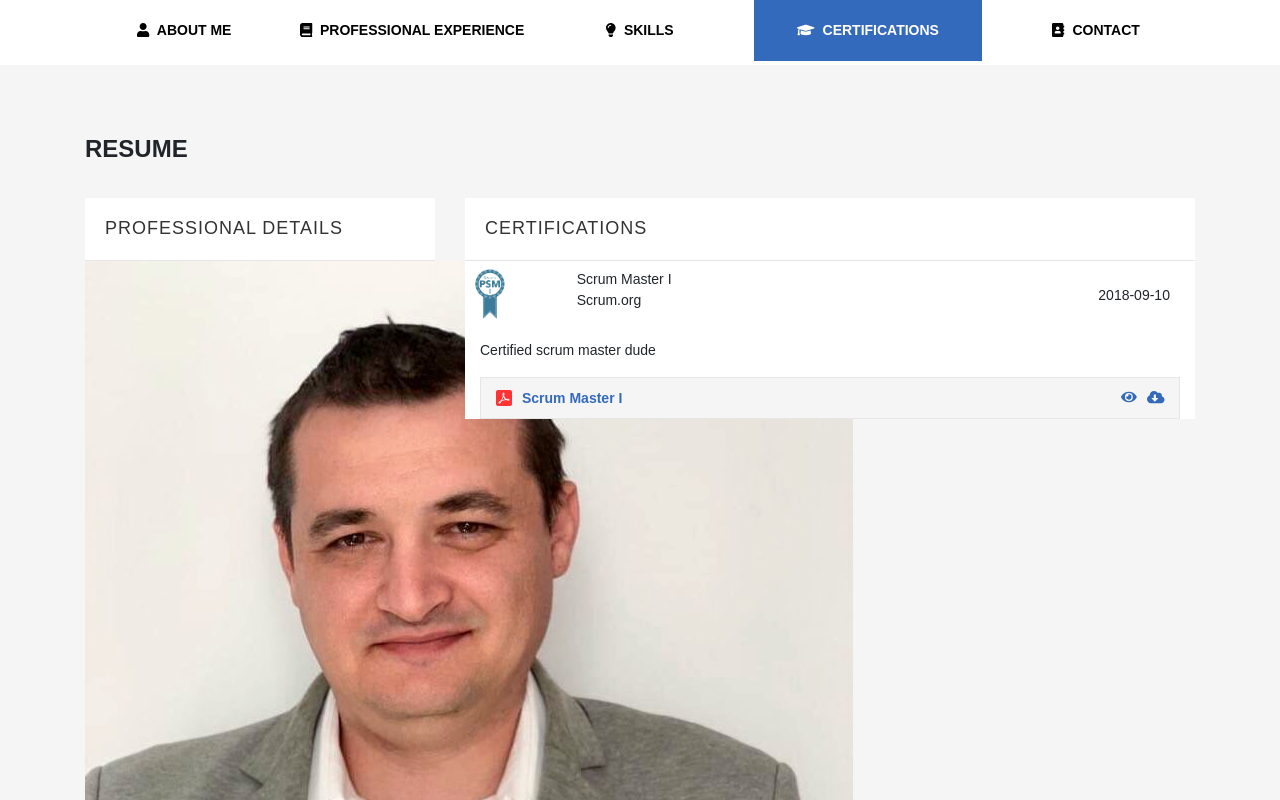
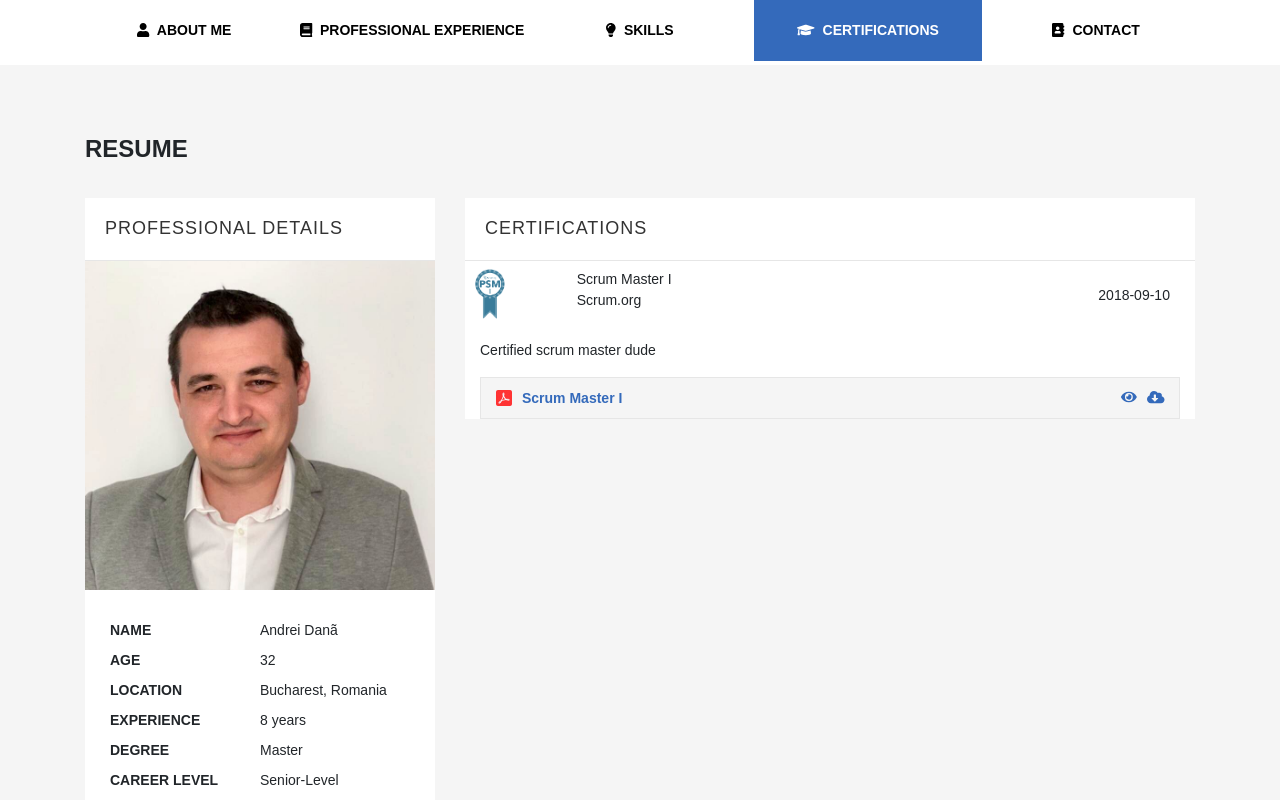
Before and after one commit to andreidana/react-cv, a React (Create React App) app: page /certifications in a window 1280 px wide. Shown: the top 800 px of the page. Built offline with nearby package versions, Linux system fonts and the light colour scheme.

Commit message:
adjust image size

```diff
--- a/src/Components/Image/Image.jsx
+++ b/src/Components/Image/Image.jsx
@@ -1,6 +1,7 @@
 import React from 'react';
+import styles from './Image.module.scss';
 
-const Image = props => <img src = { props.path } alt = "" height = { props.height }></img>
+const Image = props => <img className = {styles.size} src = { props.path } alt = "" height = { props.height }></img>
 
 Image.defaultProps = {
   height: 'auto'
--- /dev/null
+++ b/src/Components/Image/Image.module.scss
@@ -0,0 +1,4 @@
+.size {
+  max-width: 100%;
+  max-height: 100%;
+}
--- a/src/Containers/ProfessionalDetailsContainer/ProfessionalDetailsContainer.jsx
+++ b/src/Containers/ProfessionalDetailsContainer/ProfessionalDetailsContainer.jsx
@@ -1,6 +1,6 @@
 import React from 'react';
 
-import { ProfessionalDetailContainerStyle } from './ProfessionalDetailsContainer.module.scss';
+import styles from './ProfessionalDetailsContainer.module.scss';
 import StringTitle from '../../Components/StringTitle/StringTitle';
 import ProfilePicture from '../../Components/ProfilePicture/ProfilePicture';
 import PersonalData from '../../Components/PersonalData/PersonalData';
@@ -11,7 +11,7 @@ const ProfessionalDetailsContainer = () => {
   const attachmentsTitle = 'ATTACHMENTS';
 
   return (
-    <div className = { ProfessionalDetailContainerStyle }>
+    <div className = { styles.container }>
       <StringTitle title = { professionalDetailsTitle } />
       <ProfilePicture />
       <PersonalData />
--- a/src/Containers/ProfessionalDetailsContainer/ProfessionalDetailsContainer.module.scss
+++ b/src/Containers/ProfessionalDetailsContainer/ProfessionalDetailsContainer.module.scss
@@ -1,4 +1,3 @@
-.ProfessionalDetailContainerStyle {
-  height: auto;
+.container {
   background-color: white;
 }
```
